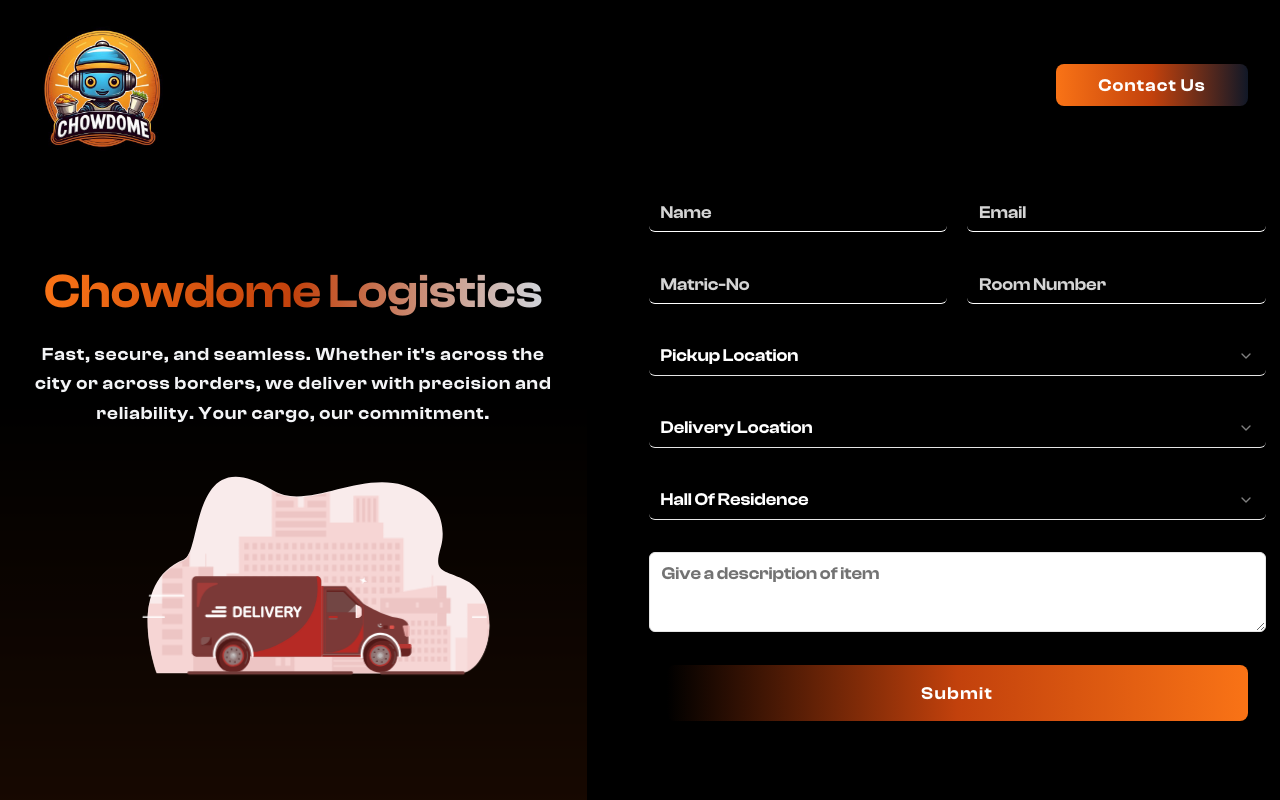
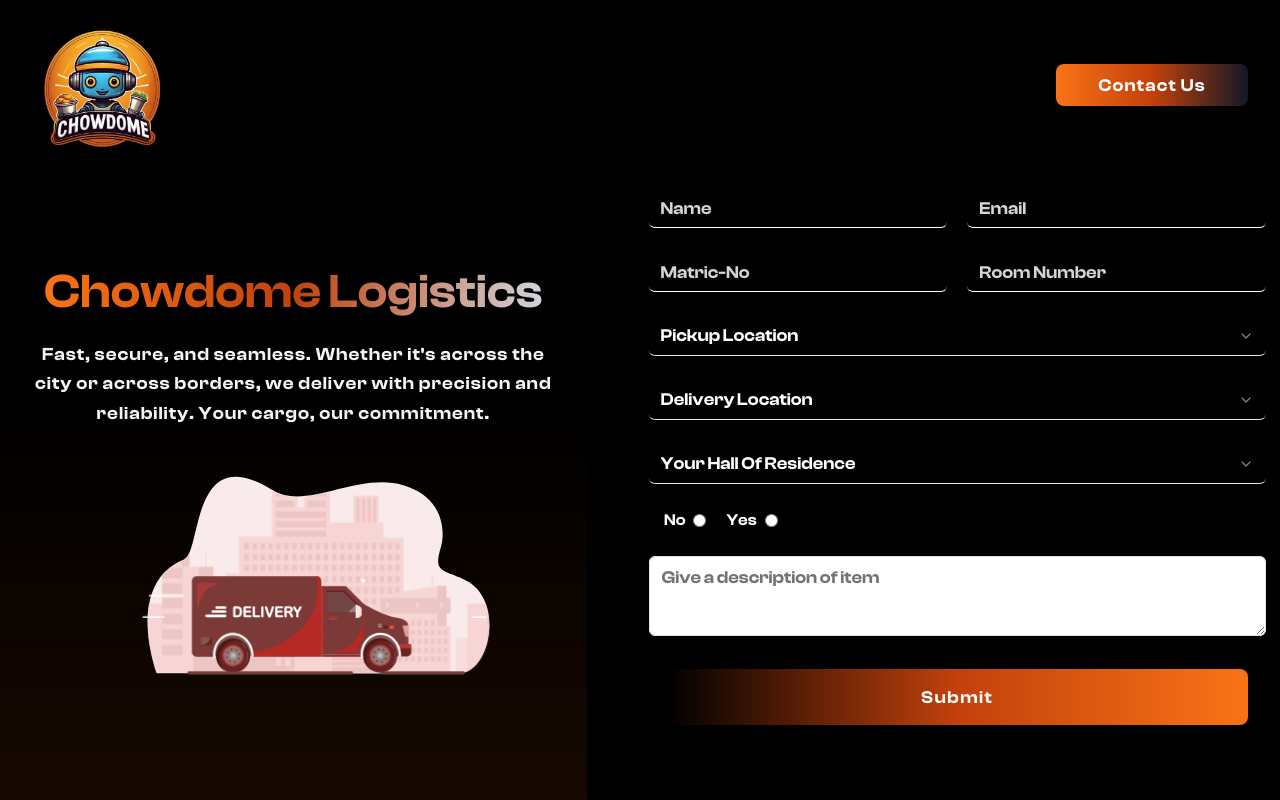
Before and after one commit to belbelbelbel/chowdome, a Next.js app: page / in a window 1280 px wide. Built offline with nearby package versions, Linux system fonts and the light colour scheme.

Commit message:
delivered updates

```diff
--- a/app/page.tsx
+++ b/app/page.tsx
@@ -8,7 +8,6 @@
 
 export default function Home() {
   const [isClient, setIsClient] = useState(false);
-
   useEffect(() => {
     setIsClient(true);
   }, []);
--- a/components/Hero.tsx
+++ b/components/Hero.tsx
@@ -19,7 +19,8 @@
         matricNo: "",
         email: "",
         hall: "",
-        roomNo: ""
+        roomNo: "",
+        description: ""
     });
     const [isClient, setIsClient] = useState(false);
     useEffect(() => {
@@ -37,7 +38,7 @@
         };
     }, []);
 
-    const handleChange = (e: ChangeEvent<HTMLInputElement>) => {
+    const handleChange = (e: ChangeEvent<HTMLInputElement | HTMLTextAreaElement>) => {
         const { value, name } = e.target
         setFormProfile({
             ...formProfile,
@@ -59,7 +60,7 @@
                 notification_url: "https://example.com/webhook",
                 onClose: () => {
                     router.push('/')
-                    setFormProfile({ firstName: "", matricNo: "", email: "", hall: "", roomNo: "" })
+                    setFormProfile({ firstName: "", matricNo: "", email: "", hall: "", roomNo: "", description: "" })
                 }
             });
 
@@ -72,7 +73,7 @@
             <div className="absolute inset-0 bg-black bg-opacity-90 z-20"></div>
             <div>
                 <div className="absolute z-50  top-3 left-0 xl:left-6">
-                    <Image src={logo} alt="logo" width={150} height={150} className="  " />
+                    <Image src={logo} alt="logo" priority={true} width={150} height={150} className="  " />
                 </div>
             </div>
 
@@ -82,7 +83,7 @@
                 </button>
             </div>
 
-            <div className=" flex flex-col gap-[3rem]  xl:gap-8  mt-20 rounded-[1rem]  shadow-xl border-[1.5px] border-black w-[90%] 2xl:w-[90%] xl:w-[96%] z-30 h-full xl:h-[90%] ">
+            <div className=" flex flex-col gap-[3rem]  xl:gap-6  mt-20 rounded-[1rem]  shadow-xl border-[1.5px] border-black w-[90%] 2xl:w-[90%] xl:w-[96%] z-30 h-full xl:h-[90%] ">
                 <div className='flex xl:flex-row flex-col items-center xl:gap-5 gap-[3rem]'>
                     <Input placeholder='Name' value={formProfile.firstName} name='firstName' onChange={handleChange} type='text' />
                     <Input placeholder='Email' value={formProfile.email} type='email' name='email' onChange={handleChange} />
@@ -94,12 +95,22 @@
                 <Select />
                 <Selecteddelivered />
                 <SelectedHalls />
+                <div>
+                    <div className='flex items-center gap-5 w-[95%] mx-auto'>
+                        <div className='flex items-center gap-2'>
+                            <div>No</div>
+                            <input type="radio" id="contactChoice1" name="contact" value="no" className='border-0 outline-0' />
+                        </div>
+                        <div className='flex items-center gap-2'>
+                            <div>Yes</div>
+                            <input type="radio" id="contactChoice2" name="contact" value="yes" className='border-0 outline-0 ' />
+                        </div>
+                    </div>
+                </div>
                 {/* <Input placeholder='Description of Item' type='text' name='roomNo' onChange={handleChange} /> */}
-                <Textarea placeholder='Give a description of item' />
+                <Textarea placeholder='Give a description of item' value={formProfile.description} onChange={handleChange}/>
                 {/* <Input placeholder='Hall' value={formProfile.hall} type='text' name='hall' onChange={handleChange} /> */}
             </div>
-
-
             <div className='w-full  '>
                 <div className="md:relative flex items-center flex justify-center xl:my-0 my-5 mb-10 w-full z-50 top-5 z-50">
                     <button className="px-6 py-3 md:py-3 w-[90%]  lt:h-[3.5rem] tracking-[1.5px] border-0 outline-0 rounded-lg text-[1.1rem] text-white font-semibold bg-gradient-to-r from-black via-orange-700 to-orange-500 hover:opacity-90 transition duration-300 shadow-lg" onClick={payKorapay}>
--- a/components/Selected.tsx
+++ b/components/Selected.tsx
@@ -24,6 +24,7 @@
   ];
 
 
+
   return (
     <Select >
       <SelectTrigger placeholder="Pickup Location" className="">
--- a/components/SelectedHalls.tsx
+++ b/components/SelectedHalls.tsx
@@ -18,18 +18,16 @@
         { title: "Paul Hall", value: "Paul" },
         { title: "John Hall", value: "John" },
         { title: "Lydia Hall", value: "Lydia" },
-        { title: "Mary Hall", value: "Mary" }
+        { title: "Mary Hall", value: "mary" },
+        { title: "Chapel", value: "chapel" }
     ];
 
 
     return (
         <Select >
-           <SelectTrigger placeholder="Hall Of Residence" className="">
-  <SelectValue className="text-neutral-300 data-[placeholder]:text-neutral-700 data-[placeholder]:opacity-100" />
-</SelectTrigger>
-
-
-
+            <SelectTrigger placeholder="Your  Hall Of Residence" className="">
+                <SelectValue className="text-neutral-300 tracking-[1px] data-[placeholder]:text-neutral-700 data-[placeholder]:opacity-100" />
+            </SelectTrigger>
 
             <SelectContent>
                 <SelectGroup>
--- a/components/Selecteddelivered.tsx
+++ b/components/Selecteddelivered.tsx
@@ -11,15 +11,16 @@
 
 export default function Selecteddelivered() {
     const names = [
-        { title: "Daniel Hall", value: "Daniel" },
-        { title: "Joseph Hall", value: "Joseph" },
-        { title: "Deborah Hall", value: "Deborah" },
-        { title: "Esther Hall", value: "Esther" },
-        { title: "Peter Hall", value: "Peter" },
-        { title: "Paul Hall", value: "Paul" },
-        { title: "John Hall", value: "John" },
-        { title: "Lydia Hall", value: "Lydia" },
-        { title: "Mary Hall", value: "Mary" }
+        { title: "Daniel Hall", value: "daniel" },
+        { title: "Joseph Hall", value: "joseph" },
+        { title: "Deborah Hall", value: "deborah" },
+        { title: "Esther Hall", value: "esther" },
+        { title: "Peter Hall", value: "peter" },
+        { title: "Paul Hall", value: "paul" },
+        { title: "John Hall", value: "john" },
+        { title: "Lydia Hall", value: "lydia" },
+        { title: "Mary Hall", value: "mary" },
+        { title: "Chapel", value: "chapel" }
     ];
     return (
         <Select >
```
